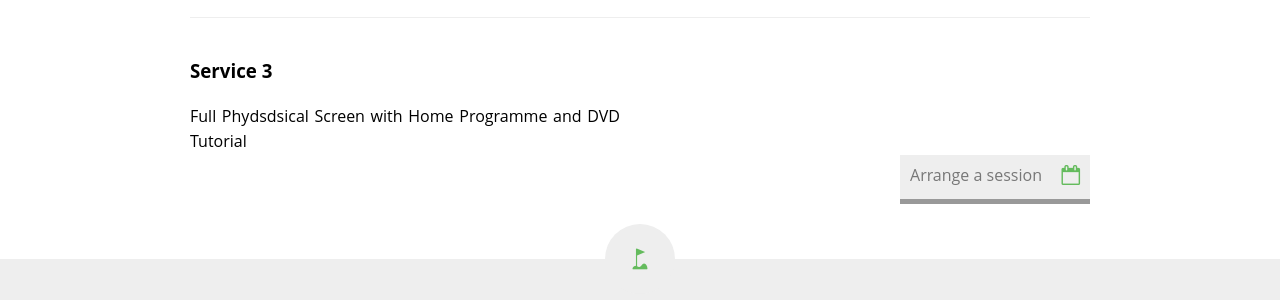
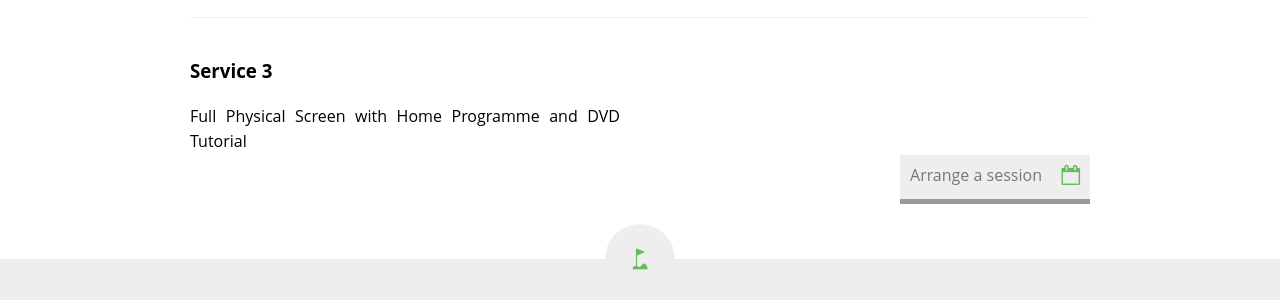
Before and after one commit to tbullough/tbullough.github.io, a Jekyll site: the page built from index.html, in a window 1280 px wide and 900 px high, scrolled down 3907 px. Shown: the part 155-455 px from the top of the window. Built offline with Jekyll 4.4.1, drawn with Linux system fonts in a browser that asks for light colours; Markdown is read by kramdown in place of the engine named in the settings.

Commit message:
Update services.yml

```diff
--- a/_data/services.yml
+++ b/_data/services.yml
@@ -5,4 +5,4 @@
   content: <p>Full Physical Screen and 10 session Supervised Training with Nutritional Analysis</p>
 
 - title: Service 3
-  content: <p>Full Phydsdsical Screen with Home Programme and DVD Tutorial</p>
+  content: <p>Full Physical Screen with Home Programme and DVD Tutorial</p>
```
